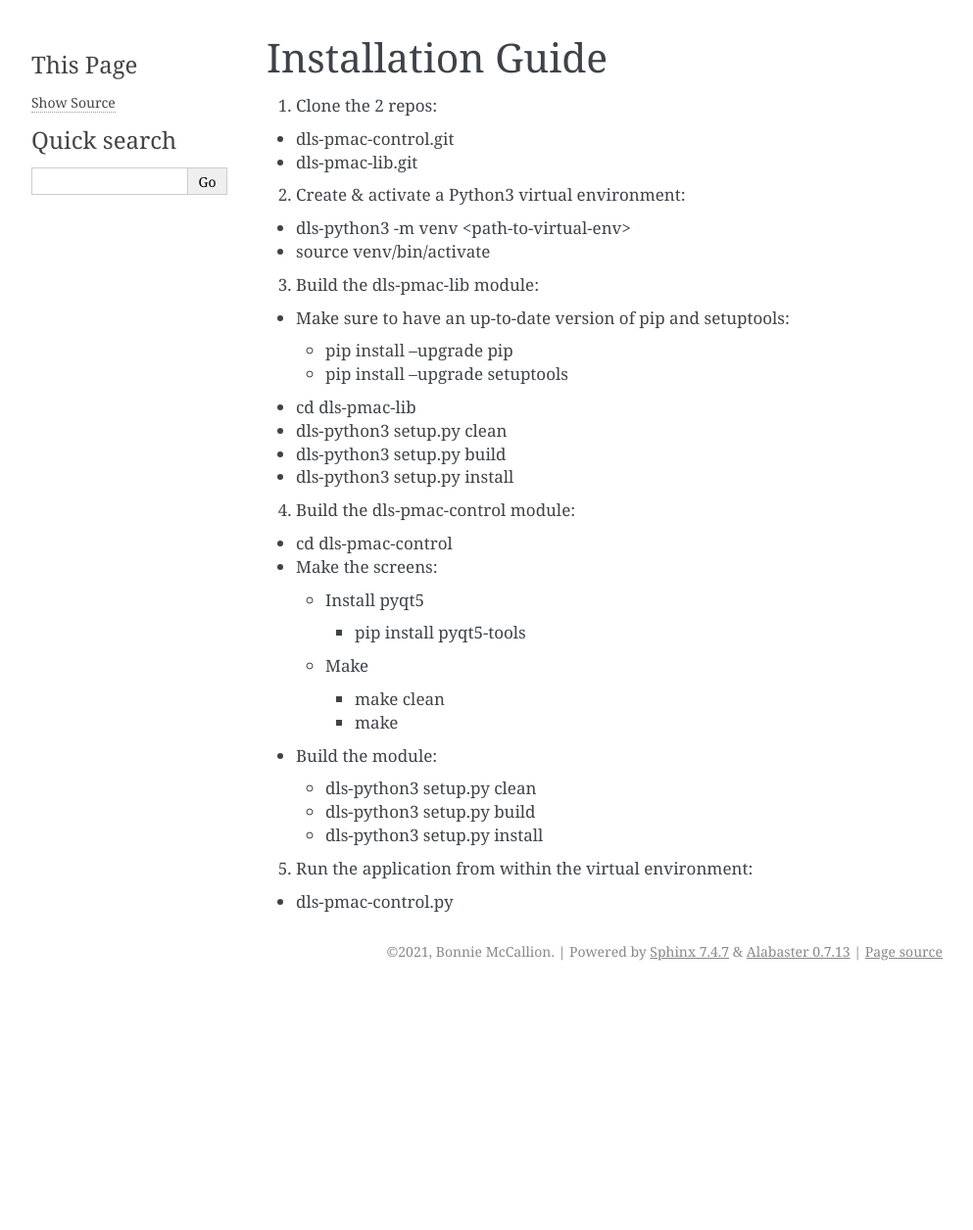
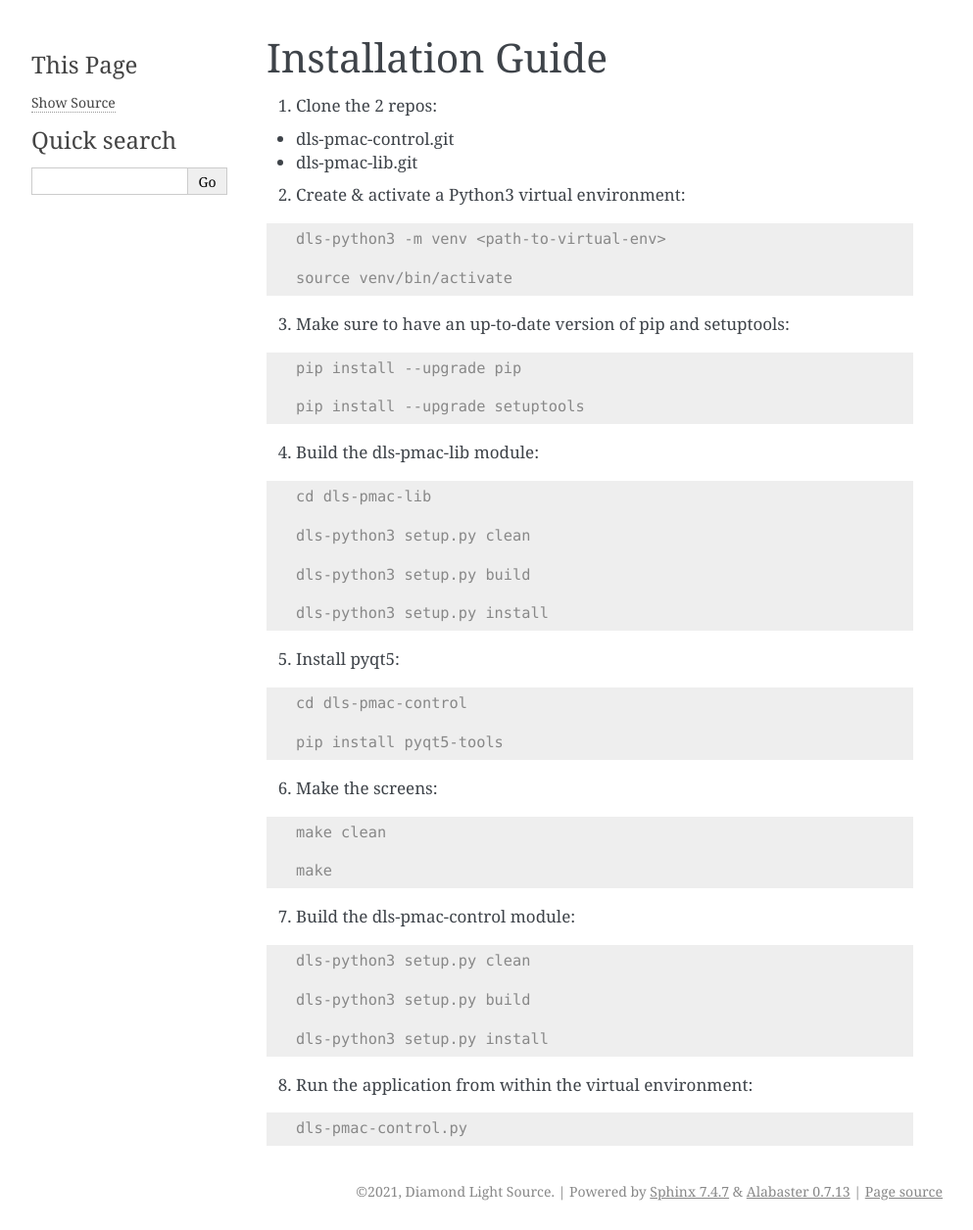
Before and after one commit to DiamondLightSource/dls-pmac-control, a Sphinx documentation site: the page built from docs/installation.rst, in a window 1280 px wide. Shown: the whole page at 98% size, without its empty margins (148-1141 px from the left). Built offline with Sphinx 7.4.7, drawn with Linux system fonts in a browser that asks for light colours; before the commit the page ends 1011 px from its top, so only the background shows below that.

Commit message:
Adding updated documentation.

```diff
--- a/docs/conf.py
+++ b/docs/conf.py
@@ -18,7 +18,7 @@
 # -- Project information -----------------------------------------------------
 
 project = "DLS PMAC Control Application"
-copyright = "2021, Bonnie McCallion"
+copyright = "2021, Diamond Light Source"
 author = "Bonnie McCallion"
 
 # The full version, including alpha/beta/rc tags
--- a/docs/installation.rst
+++ b/docs/installation.rst
@@ -1,51 +1,68 @@
 Installation Guide
 ==================
-
 
 1. Clone the 2 repos:
 
 * dls-pmac-control.git
+
 * dls-pmac-lib.git
 
 2. Create & activate a Python3 virtual environment:
 
-* dls-python3 -m venv <path-to-virtual-env>
-* source venv/bin/activate
+.. code-block:: console
 
-3. Build the dls-pmac-lib module:
+   dls-python3 -m venv <path-to-virtual-env>
 
-* Make sure to have an up-to-date version of pip and setuptools:
+   source venv/bin/activate
 
-  * pip install --upgrade pip
-  * pip install --upgrade setuptools
+3. Make sure to have an up-to-date version of pip and setuptools:
 
-* cd dls-pmac-lib
-* dls-python3 setup.py clean
-* dls-python3 setup.py build
-* dls-python3 setup.py install
+.. code-block:: console
 
-4. Build the dls-pmac-control module:
+   pip install --upgrade pip
 
-* cd dls-pmac-control
+   pip install --upgrade setuptools
 
-* Make the screens:
+4. Build the dls-pmac-lib module:
 
-  * Install pyqt5
+.. code-block:: console
 
-    * pip install pyqt5-tools
+  cd dls-pmac-lib
 
-  * Make
+  dls-python3 setup.py clean
 
-    * make clean
-    * make
+  dls-python3 setup.py build
 
-* Build the module:
+  dls-python3 setup.py install
 
-  * dls-python3 setup.py clean
-  * dls-python3 setup.py build
-  * dls-python3 setup.py install
+5. Install pyqt5:
 
+.. code-block:: console
 
-5. Run the application from within the virtual environment:
+  cd dls-pmac-control
 
-* dls-pmac-control.py
+  pip install pyqt5-tools
+
+6. Make the screens:
+
+.. code-block:: console
+
+  make clean
+
+  make
+
+7. Build the dls-pmac-control module:
+
+.. code-block:: console
+
+  dls-python3 setup.py clean
+
+  dls-python3 setup.py build
+
+  dls-python3 setup.py install
+
+8. Run the application from within the virtual environment:
+
+.. code-block:: console
+
+  dls-pmac-control.py
```
Also changed, not shown: docs/gather.rst (+15 -5 lines), docs/gui.rst (+65 -11 lines), docs/watches.rst (+9 -3 lines), docs/gui_images/annotated-gui-main.png (added), docs/gui_images/connection-error.png (added), docs/gui_images/plot-data-gather.png (added), docs/gui_images/refused-connection.png (added).
